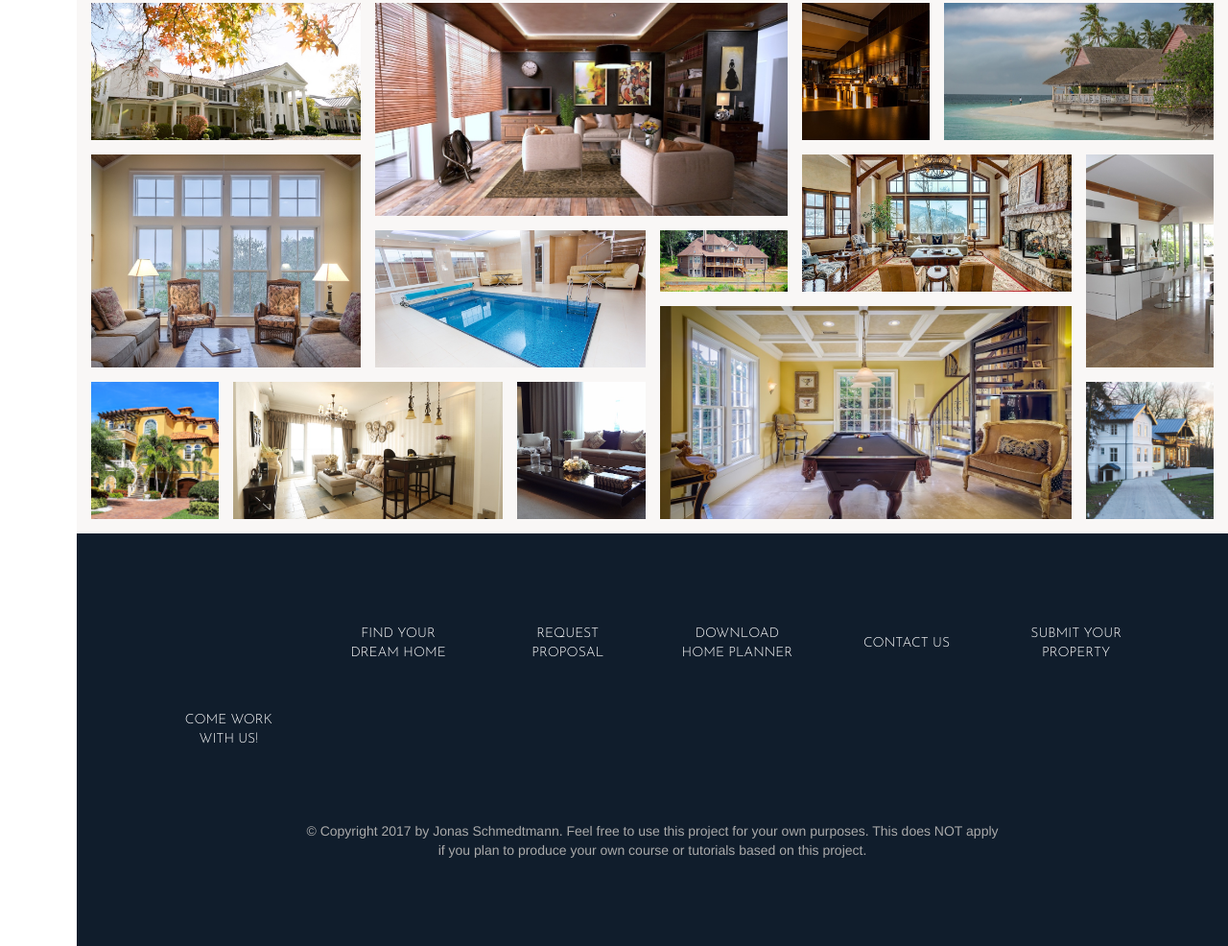
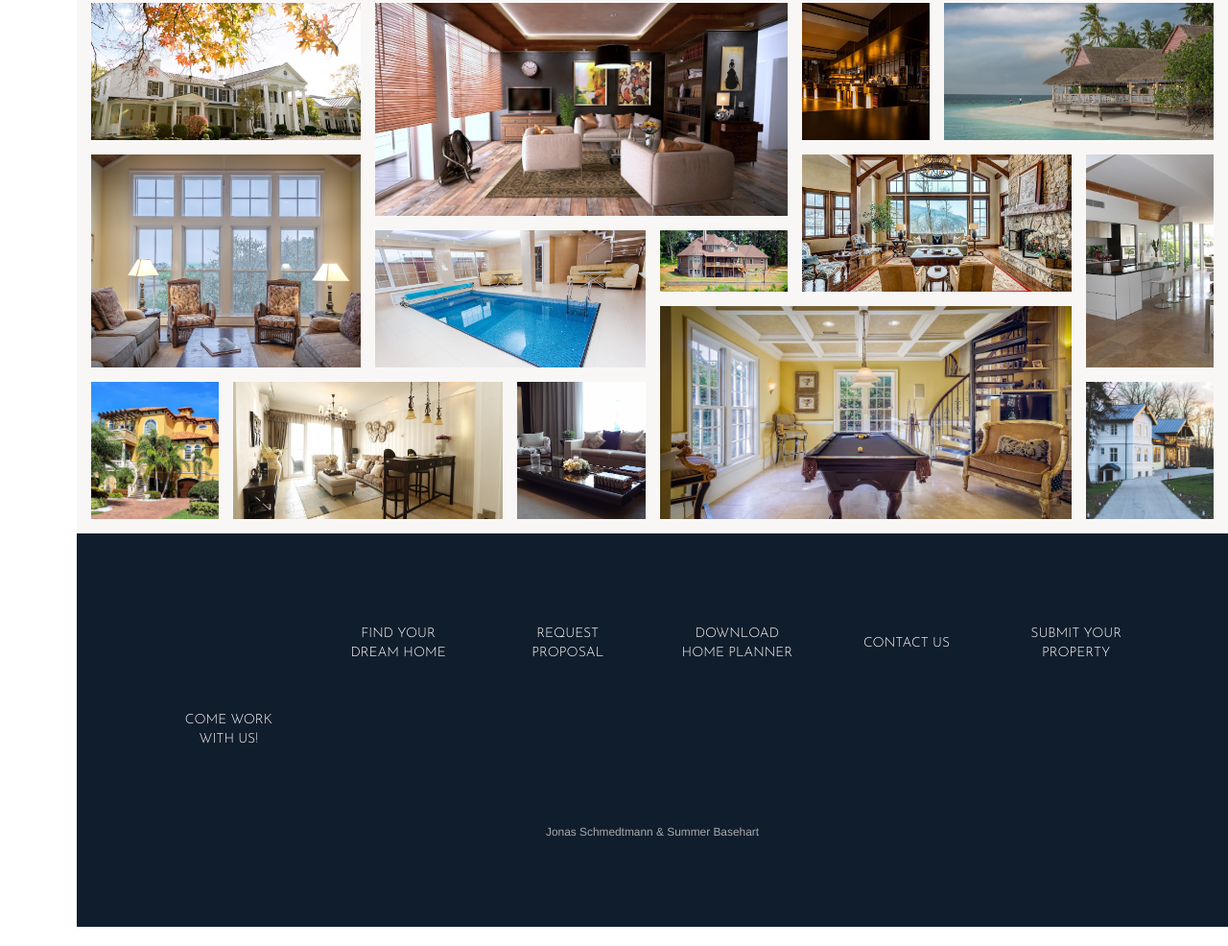
Before and after one commit to summerbasehart/Template-Four, a website: page index.html in a window 1280 px wide. Shown: the part 3252-4238 px from the top of the page at 96% size. Drawn offline with nearby package versions, Linux system fonts and the light colour scheme.

Commit message:
updated footer

```diff
--- a/index.html
+++ b/index.html
@@ -432,8 +432,7 @@
                         <li class="nav__item"><a href="#" class="nav__link">Come work with us!</a></li>
                     </ul>
                     <p class="copyright">
-                        &copy; Copyright 2017 by Jonas Schmedtmann. Feel free to use this project for your own purposes.
-                        This does NOT apply if you plan to produce your own course or tutorials based on this project.
+                        <small>Jonas Schmedtmann & Summer Basehart</small>
                     </p>
                 </footer>
             </div>
```
